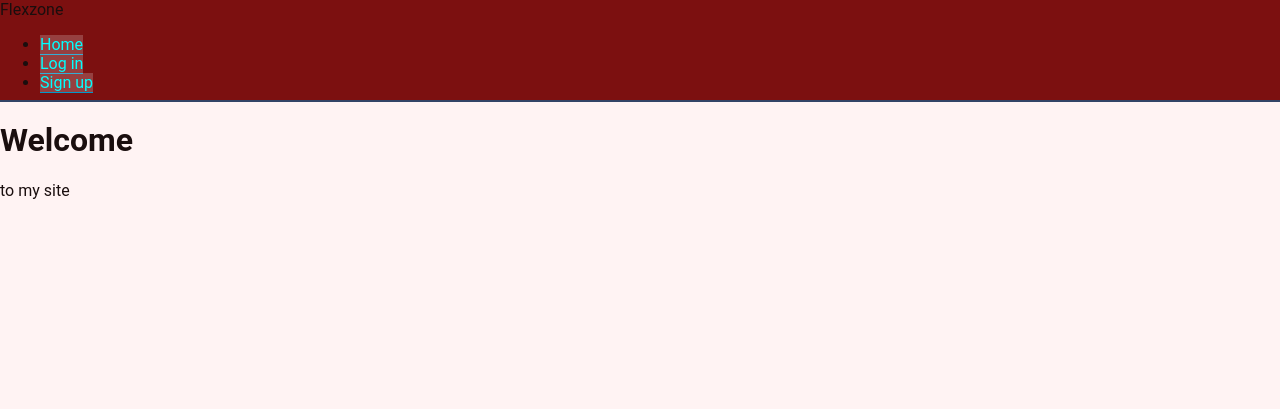
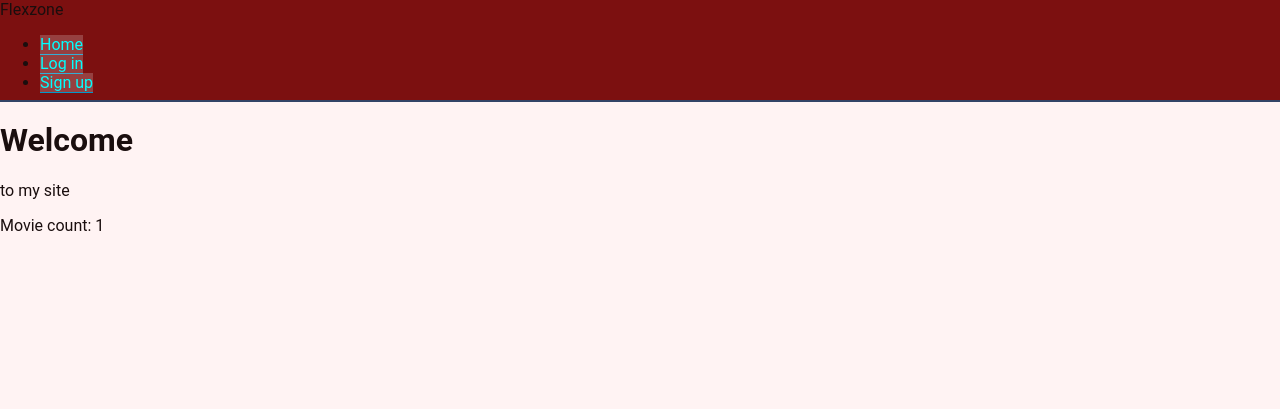
Before and after one commit to Redasmarc/redfliks, a Django app: template redflix/flexzone/templates/flexzone/index.html in a window 1280 px wide. Shown: the top 409 px of the page. Run offline with Django 4.2, Linux system fonts and the light colour scheme; the template is opened without the code that fills it: most values are stand-ins (such as "Sample title", 1, 10 or a date in 2020); parts of the project's set-up code (start-up, migrations or seed data) failed here and were passed over.

Commit message:
fixes on templates, functions, some crashes etc

```diff
--- a/redflix/flexzone/templates/flexzone/index.html
+++ b/redflix/flexzone/templates/flexzone/index.html
@@ -3,4 +3,6 @@
 {% block content %}
 <h1>Welcome</h1>
 <p>to my site</p>
+
+<p>Movie count: {{ movie_count }}</p>
 {% endblock content %}
```
